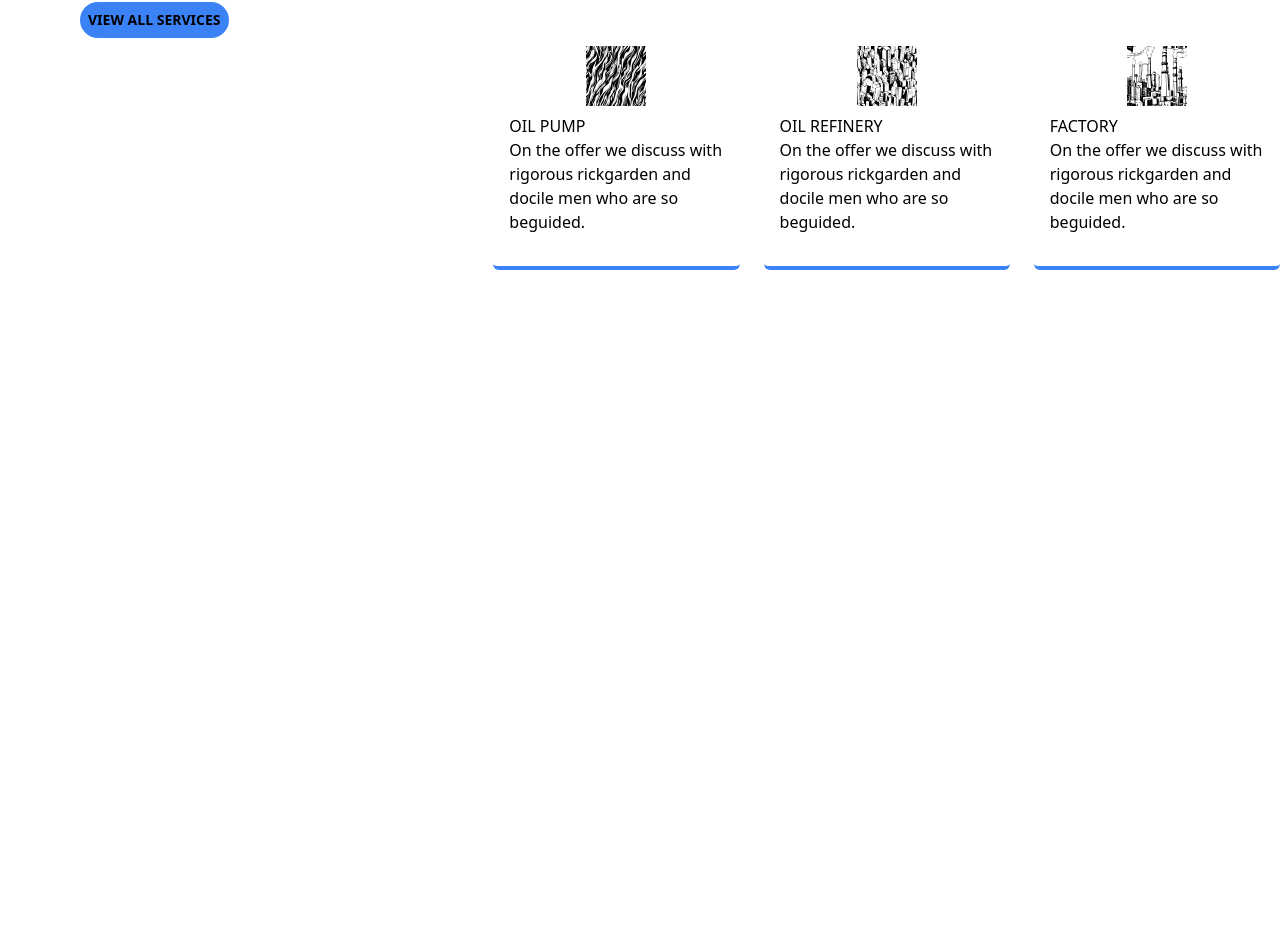
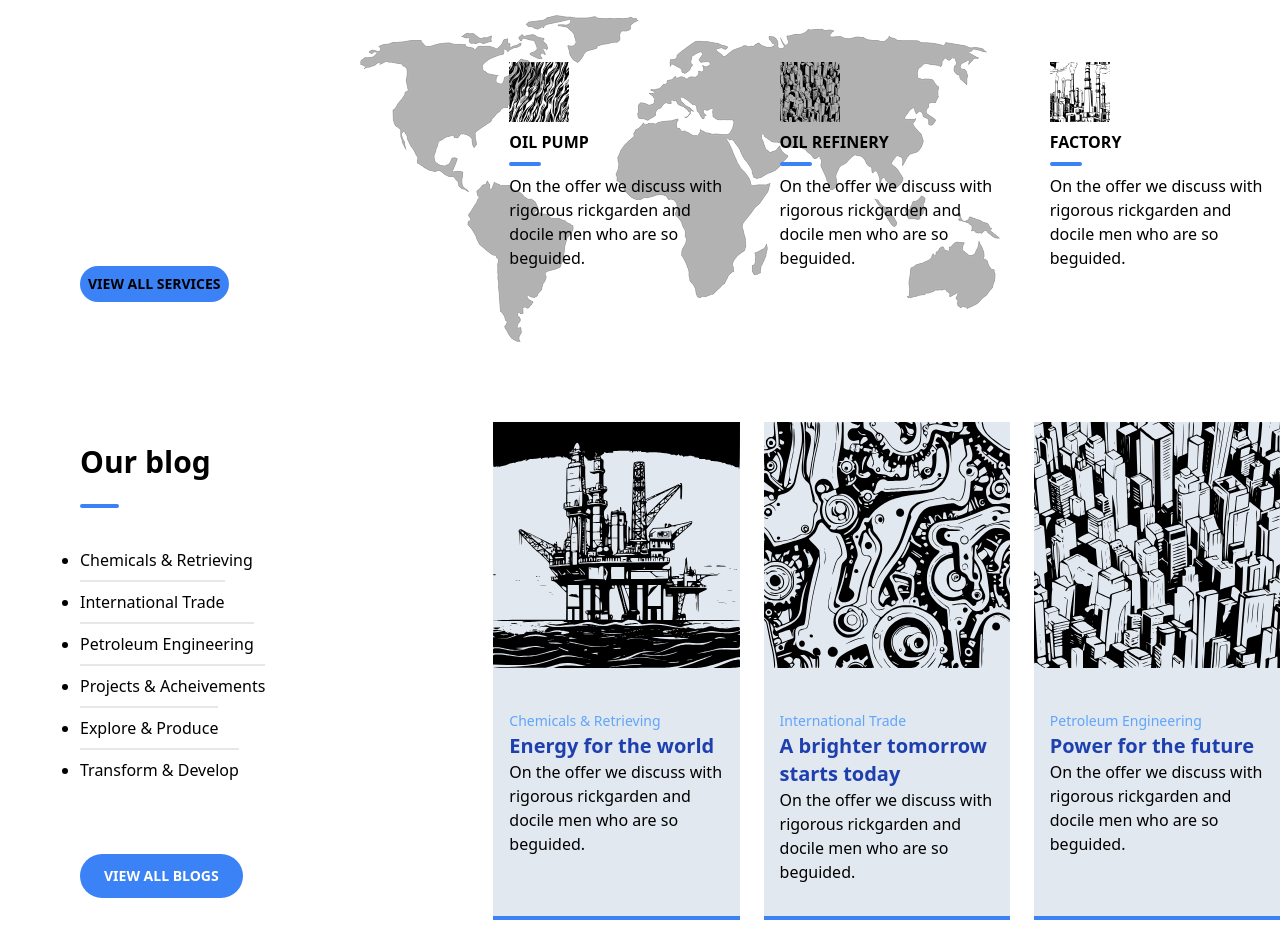
Before and after one commit to miyemicodes/drag-oil-gas, a Next.js app: page / in a window 1280 px wide. Shown: the part 1960-2912 px from the top of the page. Before the commit the page ends 2310 px from the top, so only its background shows below. Built offline with nearby package versions, Linux system fonts and the light colour scheme.

Commit message:
UI-UPDATES

```diff
--- a/app/globals.css
+++ b/app/globals.css
@@ -7,8 +7,16 @@
 :root {
 	--background: #ffffff;
 }
+
 /*
 .banner{
 	background-image: url();
 }
 */
+
+.Offer {
+	background-image: url(../public/assets/pic1.png);
+	background-repeat: no-repeat;
+	background-position: bottom;
+	object-fit:cover ;
+}
--- a/app/page.tsx
+++ b/app/page.tsx
@@ -2,6 +2,7 @@ import Banner from "@/components/Banner";
 import AboutUs from "@/components/AboutUs";
 import Projects from "@/components/Projects";
 import Offers from "@/components/Offers";
+import Blogs from "@/components/Blogs";
 
 export default function Home() {
 	return (
@@ -10,6 +11,7 @@ export default function Home() {
 			<AboutUs />
 			<Projects />
 			<Offers />
+			<Blogs />
 		</main>
 	);
 }
--- /dev/null
+++ b/components/Blog.js
@@ -0,0 +1,27 @@
+import skyscrapper from "../public/assets/skyscrapper.svg"
+import onePump from "../public/assets/one-oil-pump.svg"
+import oilBlue from "../public/assets/one-blue-oil-platform.svg"
+
+export const BlogAll = [
+  {
+    id: 1,
+    image: oilBlue,
+    subtitle: "Chemicals & Retrieving",
+    title: "Energy for the world",
+    text: "On the offer we discuss with rigorous rickgarden and docile men who are so beguided."
+  },
+  {
+    id: 1,
+    image: onePump,
+    subtitle: "International Trade",
+    title: "A brighter tomorrow starts today",
+    text: "On the offer we discuss with rigorous rickgarden and docile men who are so beguided."
+  },
+  {
+    id: 1,
+    image: skyscrapper,
+    subtitle: "Petroleum Engineering",
+    title: "Power for the future",
+    text: "On the offer we discuss with rigorous rickgarden and docile men who are so beguided."
+  },
+]
--- a/components/BlogCard/BlogCard.jsx
+++ b/components/BlogCard/BlogCard.jsx
@@ -0,0 +1,19 @@
+import Image from "next/image";
+
+export default function BlogCard(props) {
+	return (
+		<div className="flex flex-col items-center justify-start gap-2 border-b-4 bg-slate-200 border-blue-500">
+			<div className="w-full">
+				<Image
+					src={props.image}
+					className="w-[100%] h-[100%] object-cover "
+				/>
+			</div>
+			<div className="px-4 py-8">
+				<span className="text-blue-400 text-sm"> {props.subtitle} </span>
+				<h2 className="text-blue-800 text-xl font-bold">{props.title} </h2>
+				<p> {props.text} </p>
+			</div>
+		</div>
+	);
+}
--- /dev/null
+++ b/components/Blogs.jsx
@@ -0,0 +1,37 @@
+import BlogCard from "./BlogCard/BlogCard";
+import { BlogAll } from "./Blog";
+
+export default function Blogs() {
+	return (
+		<>
+			<div className="grid grid-cols-1 md:grid-cols-[1fr_2fr] items-center gap-5 p-2 w-full md:p-10 m-4 md:m-10 ">
+				<div className="flex flex-col items-start justify-between gap-6">
+					<h2 className="font-bold text-3xl">Our blog</h2>
+					<span className="bg-blue-500 w-[10%] h-1 divide-x-4 rounded-full"></span>
+
+					<ul className="w-full divide-y-2 py-2 flex flex-col items-start list-disc">
+						<li className="py-2">Chemicals & Retrieving</li>
+						<li className="py-2">International Trade</li>
+						<li className="py-2">Petroleum Engineering </li>
+						<li className="py-2">Projects & Acheivements</li>
+						<li className="py-2">Explore & Produce</li>
+						<li className="py-2">Transform & Develop</li>
+					</ul>
+
+					<button className="bg-blue-500 text-white rounded-full text-sm px-6 py-3 font-semibold mt-8">
+						VIEW ALL BLOGS
+					</button>
+				</div>
+
+				<div className=" grid grid-cols-1 md:grid-cols-[1fr_1fr_1fr] gap-6 w-full ">
+					{BlogAll.map((item) => (
+						<BlogCard
+							key={item.id}
+							{...item}
+						/>
+					))}
+				</div>
+			</div>
+		</>
+	);
+}
--- a/components/Offer.js
+++ b/components/Offer.js
@@ -1,12 +1,14 @@
 import gasFlar from "../public/assets/gas-flaring.svg"
 import thermalPower from "../public/assets/thermal-power-plant.svg"
 import skyscrapper from "../public/assets/skyscrapper.svg"
+import onePump from "../public/assets/one-oil-pump.svg"
+import oilBlue from "../public/assets/one-blue-oil-platform.svg"
 
 
 const OfferAll = [
   {
     id: 1,
-    image: gasFlar,
+    image: oilBlue,
     title: "THERMAL POWER",
     description: "On the offer we discuss with rigorous rickgarden and docile men who are so beguided."
   },
@@ -18,7 +20,7 @@ const OfferAll = [
   },
   {
     id: 3,
-    image: gasFlar,
+    image: onePump,
     title: "GAS FLARING",
     description: "On the offer we discuss with rigorous rickgarden and docile men who are so beguided."
   },
--- a/components/OfferCard/OfferCard.jsx
+++ b/components/OfferCard/OfferCard.jsx
@@ -3,16 +3,16 @@ import Image from "next/image";
 export default function OfferCard(props) {
 	return (
 		<>
-			<div className="flex flex-col items-center justify-start gap-2 px-4 py-8 rounded-md border-b-4 border-blue-500">
+			<div className="flex flex-col items-start justify-start gap-2 px-4 py-8 ">
 				<div>
 					<Image
 						src={props.image}
 						className="w-[60px] h-[60px] object-cover"
 					/>
 				</div>
-				<div>
-					<h2>{props.title}</h2>
-					<span className="bg-blue-500 w-[10%] h-1 divide-x-4 rounded-full"></span>
+				<div className="flex flex-col items-start gap-2">
+					<h2 className="font-semibold">{props.title}</h2>
+					<span className=" bg-blue-500 w-[15%] h-1 divide-x-4 rounded-full"></span>
 					<p> {props.description} </p>
 				</div>
 			</div>
--- a/components/Offers.jsx
+++ b/components/Offers.jsx
@@ -3,8 +3,8 @@ import OfferAll from "./Offer";
 
 export default function Offers() {
 	return (
-		<div className="grid grid-cols-1 md:grid-cols-[1fr_2fr] items-center gap-5 p-2 w-full md:p-10 m-4 md:m-10 ">
-			<div className="flex flex-col items-start justify-between ">
+		<div className="Offer grid grid-cols-1 md:grid-cols-[1fr_2fr] items-center gap-5 p-2 w-full md:p-10 m-4 md:m-10 ">
+			<div className=" h-full flex flex-col items-start justify-between ">
 				<div>
 					<h2 className="font-bold text-3xl">
 						What we <span className="text-blue-500"> can offer </span>
```
Also changed, not shown: components/Blog.jsx (deleted).
